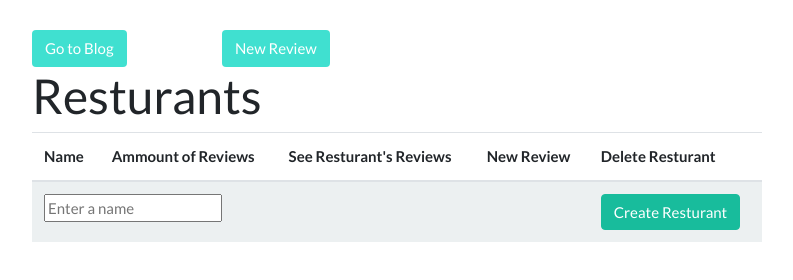
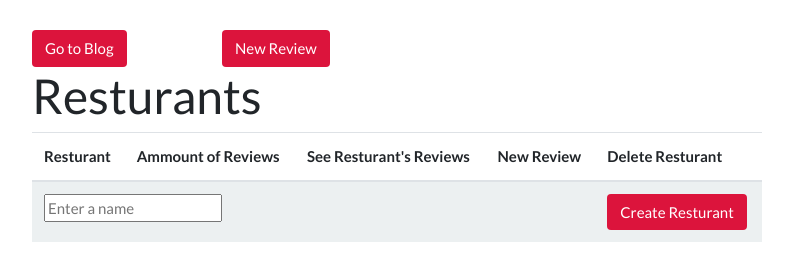
Before and after one commit to siricoa94/resturantRater, a website: page public/resturant-manager.html in a window 1280 px wide. Shown: the whole page, without its empty margins (53-846 px from the left). Drawn offline with nearby package versions, Linux system fonts and the light colour scheme; no server answers.

Commit message:
working on css

```diff
--- a/public/css/styles.css
+++ b/public/css/styles.css
@@ -41,15 +41,19 @@ button.edit {
 .top-30 {
   margin-top: 30px;
 }
-#newReviewButton{
-  background-color: turquoise!important;
+#newReviewButton {
+  background-color: crimson!important;
   color: white!important;
 }
-#manageResturantsButton{
-  background-color: turquoise!important;
+#manageResturantsButton {
+  background-color: crimson!important;
   color: white!important;
 }
-#goToBlogButton{
-  background-color: turquoise!important;
+#goToBlogButton {
+  background-color: crimson!important;
   color: white!important;
 }
+#createButton {
+  background-color: crimson!important;
+  color: white!important;
+}
--- a/public/resturant-manager.html
+++ b/public/resturant-manager.html
@@ -10,7 +10,9 @@
 	<script src="https://code.jquery.com/jquery.js"></script>
 	<script src="https://maxcdn.bootstrapcdn.com/bootstrap/4.0.0/js/bootstrap.min.js"></script>
 </head>
-
+<script type="text/javascript">
+var Images = ["/public/images/ivan-stern-LOLSb7m6XkU-unsplash.jpg","/public/images/sam-moqadam-JnAJSWiio64-unsplash.jpg","/public/images/sam-moqadam-YwpyZvIj3-I-unsplash.jpg"]
+</script>
 <body>
 	<div class="container">
 		<div class="row top-30">
@@ -28,7 +30,7 @@
 					<table class="table table-striped">
 						<thead>
 							<tr>
-								<th>Name</th>
+								<th>Resturant</th>
 								<th>Ammount of Reviews</th>
 								<th>See Resturant's Reviews</th>
 								<th>New Review</th>
@@ -41,7 +43,7 @@
 									<td colspan="4">
 										<input placeholder="Enter a name" id="resturant-name" type="text" />
 									</td>
-									<td><button type="submit" class="btn btn-success">Create Resturant</button>
+									<td><button type="submit" id="createButton" class="btn btn-default">Create Resturant</button>
 									</td>
 								</form>
 							</tr>
```
Also changed, not shown: 3 other files.
